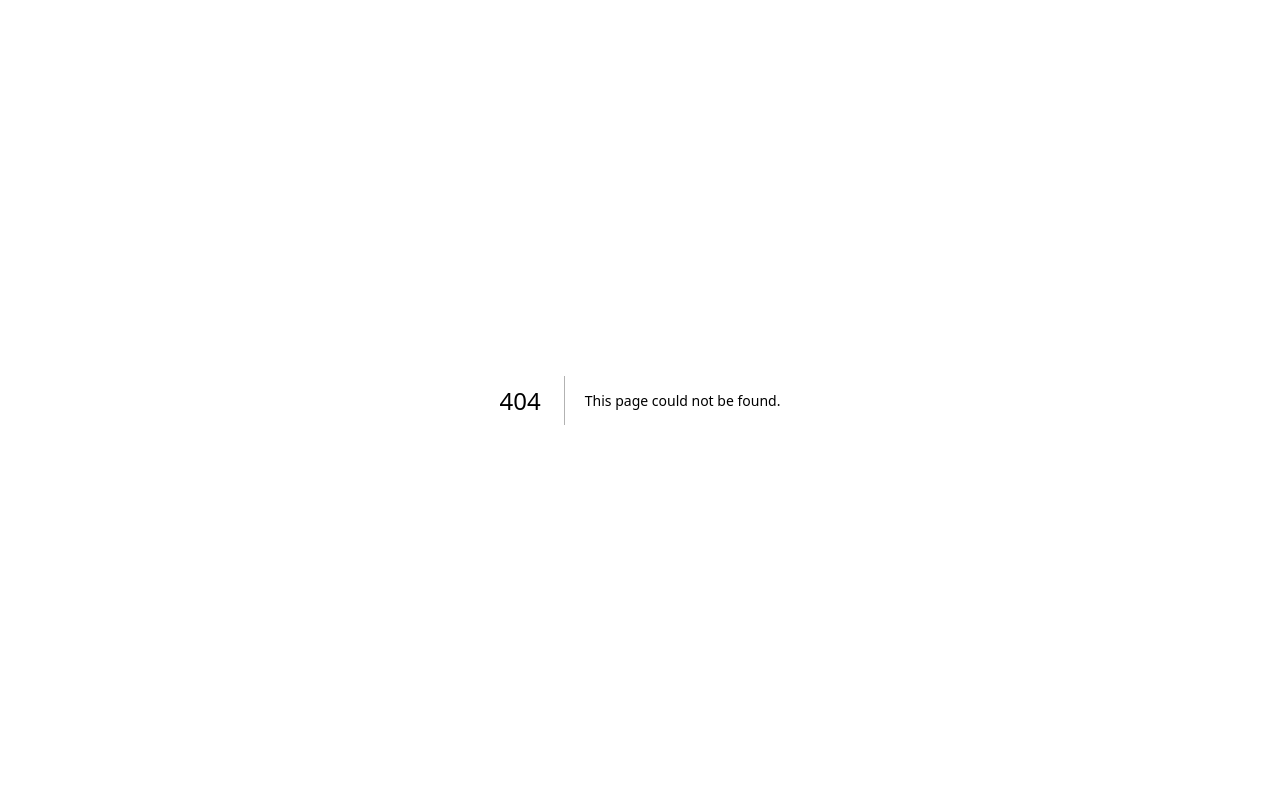
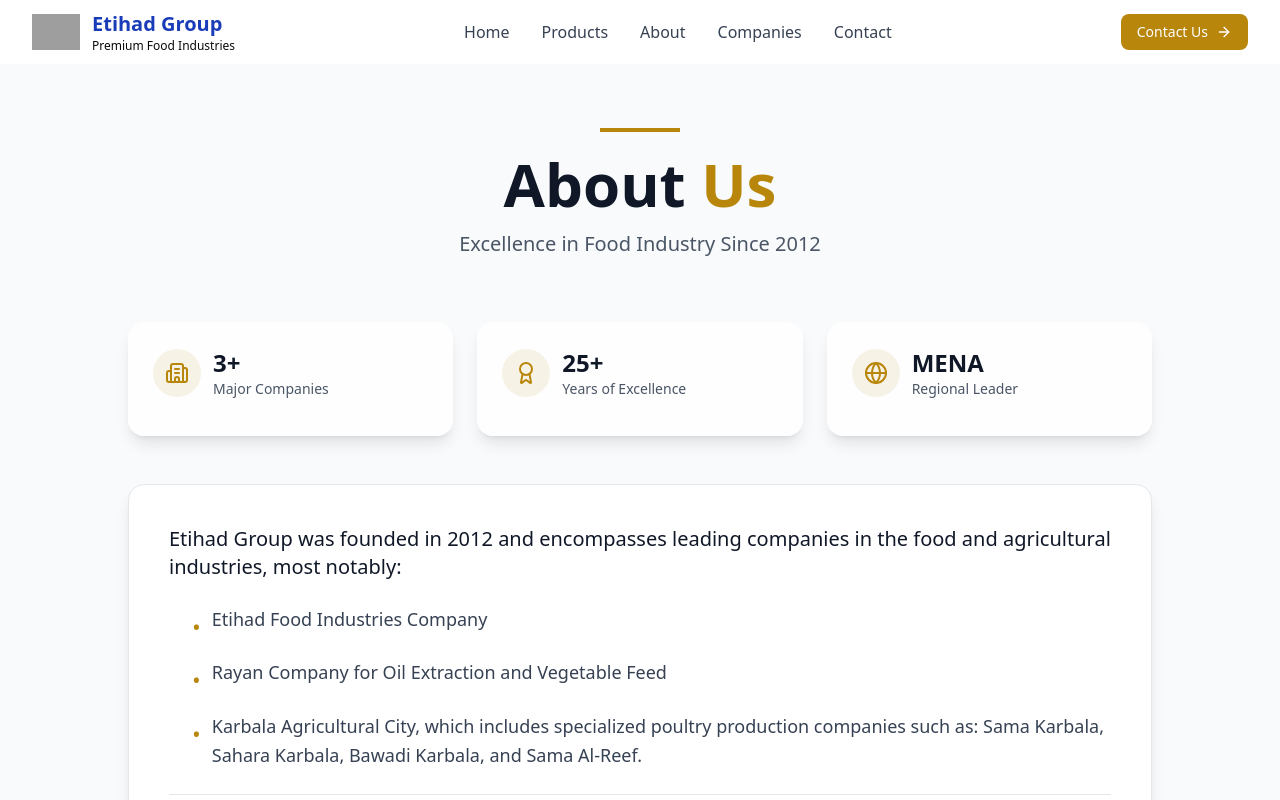
Before and after one commit to Dweirii/WG-Projects-Etihad, a Next.js app: page /about in a window 1280 px wide. Before the commit this address had no page. Shown: the top 800 px of the page. Built offline with nearby package versions, Linux system fonts and the light colour scheme; grey boxes are pictures that could not be loaded.

Commit message:
the day before

```diff
--- /dev/null
+++ b/app/about/page.tsx
@@ -0,0 +1,15 @@
+import AboutHero from "@/components/about/hero"
+import { Header } from "@/components/layout/header"
+import { Footer } from "@/components/layout/footer"
+
+export default function AboutPage() {
+    return (
+        <div className="flex flex-col min-h-screen">
+            <Header />
+            <main className="grow">
+                <AboutHero />
+            </main>
+            <Footer />
+        </div>
+    )
+}
--- /dev/null
+++ b/components/about/hero.tsx
@@ -0,0 +1,113 @@
+import { Button } from "@/components/ui/button"
+import { Building2, Award, Globe, TrendingUp } from "lucide-react"
+
+export default function AboutHero() {
+  return (
+    <section className="relative bg-gray-50 py-16 md:py-24 lg:py-32 overflow-hidden">
+      {/* Background Pattern */}
+      <div className="absolute inset-0 opacity-5">
+        <div className="absolute inset-0 bg-[radial-gradient(circle_at_1px_1px,rgba(0,0,0,0.15)_1px,transparent_0)] bg-size-[50px_50px]"></div>
+      </div>
+
+      <div className="container mx-auto px-4 sm:px-6 lg:px-8 relative z-10">
+        <div className="max-w-5xl mx-auto">
+          {/* Heading Section */}
+          <div className="text-center mb-12 md:mb-16">
+            <div className="inline-block mb-4">
+              <div className="h-1 w-20 bg-[#B8860B] mx-auto"></div>
+            </div>
+            <h1 className="text-4xl md:text-5xl lg:text-6xl font-bold text-gray-900 mb-4 text-balance">
+              About <span className="text-[#B8860B]">Us</span>
+            </h1>
+            <p className="text-lg md:text-xl text-gray-600 max-w-2xl mx-auto">
+              Excellence in Food Industry Since 2012
+            </p>
+          </div>
+
+          {/* Main Content Grid */}
+          <div className="grid grid-cols-1 lg:grid-cols-3 gap-8 mb-12">
+            {/* Stats Cards */}
+            <div className="lg:col-span-3 grid grid-cols-1 md:grid-cols-3 gap-6">
+              <div className="rounded-2xl border border-white/16 bg-white/80 backdrop-blur-[10px] p-6 shadow-lg">
+                <div className="flex items-center gap-3 mb-3">
+                  <div className="w-12 h-12 rounded-full bg-[#B8860B]/10 flex items-center justify-center">
+                    <Building2 className="w-6 h-6 text-[#B8860B]" />
+                  </div>
+                  <div>
+                    <div className="text-2xl font-bold text-gray-900">3+</div>
+                    <div className="text-sm text-gray-600">Major Companies</div>
+                  </div>
+                </div>
+              </div>
+
+              <div className="rounded-2xl border border-white/16 bg-white/80 backdrop-blur-[10px] p-6 shadow-lg">
+                <div className="flex items-center gap-3 mb-3">
+                  <div className="w-12 h-12 rounded-full bg-[#B8860B]/10 flex items-center justify-center">
+                    <Award className="w-6 h-6 text-[#B8860B]" />
+                  </div>
+                  <div>
+                    <div className="text-2xl font-bold text-gray-900">25+</div>
+                    <div className="text-sm text-gray-600">Years of Excellence</div>
+                  </div>
+                </div>
+              </div>
+
+              <div className="rounded-2xl border border-white/16 bg-white/80 backdrop-blur-[10px] p-6 shadow-lg">
+                <div className="flex items-center gap-3 mb-3">
+                  <div className="w-12 h-12 rounded-full bg-[#B8860B]/10 flex items-center justify-center">
+                    <Globe className="w-6 h-6 text-[#B8860B]" />
+                  </div>
+                  <div>
+                    <div className="text-2xl font-bold text-gray-900">MENA</div>
+                    <div className="text-sm text-gray-600">Regional Leader</div>
+                  </div>
+                </div>
+              </div>
+            </div>
+          </div>
+
+          {/* Main Description */}
+          <div className="bg-white rounded-2xl border border-gray-200 p-8 md:p-10 shadow-lg mb-8">
+            <div className="space-y-6 text-gray-700 text-lg leading-relaxed">
+              <p className="text-pretty text-xl font-medium text-gray-900">
+                Etihad Group was founded in 2012 and encompasses leading companies in the food and agricultural
+                industries, most notably:
+              </p>
+
+              {/* Companies List */}
+              <ul className="space-y-4 pl-6">
+                <li className="flex items-start">
+                  <span className="mr-3 mt-2 shrink-0 text-[#B8860B] font-bold">•</span>
+                  <span className="text-pretty">Etihad Food Industries Company</span>
+                </li>
+                <li className="flex items-start">
+                  <span className="mr-3 mt-2 shrink-0 text-[#B8860B] font-bold">•</span>
+                  <span className="text-pretty">Rayan Company for Oil Extraction and Vegetable Feed</span>
+                </li>
+                <li className="flex items-start">
+                  <span className="mr-3 mt-2 shrink-0 text-[#B8860B] font-bold">•</span>
+                  <span className="text-pretty">
+                    Karbala Agricultural City, which includes specialized poultry production companies such as: Sama
+                    Karbala, Sahara Karbala, Bawadi Karbala, and Sama Al-Reef.
+                  </span>
+                </li>
+              </ul>
+
+              <p className="text-pretty pt-4 border-t border-gray-200">
+                Since its establishment, Etihad Group has emerged as one of the most prominent players in the food
+                industry across the Middle East and globally.
+              </p>
+            </div>
+          </div>
+
+          {/* CTA Button */}
+          <div className="text-center">
+            <Button size="lg" className="bg-[#B8860B] hover:bg-[#9A7209] text-white px-8 py-6 text-lg rounded-full shadow-lg hover:shadow-xl transition-all duration-300">
+              Learn More About Our Companies
+            </Button>
+          </div>
+        </div>
+      </div>
+    </section>
+  )
+}
```
